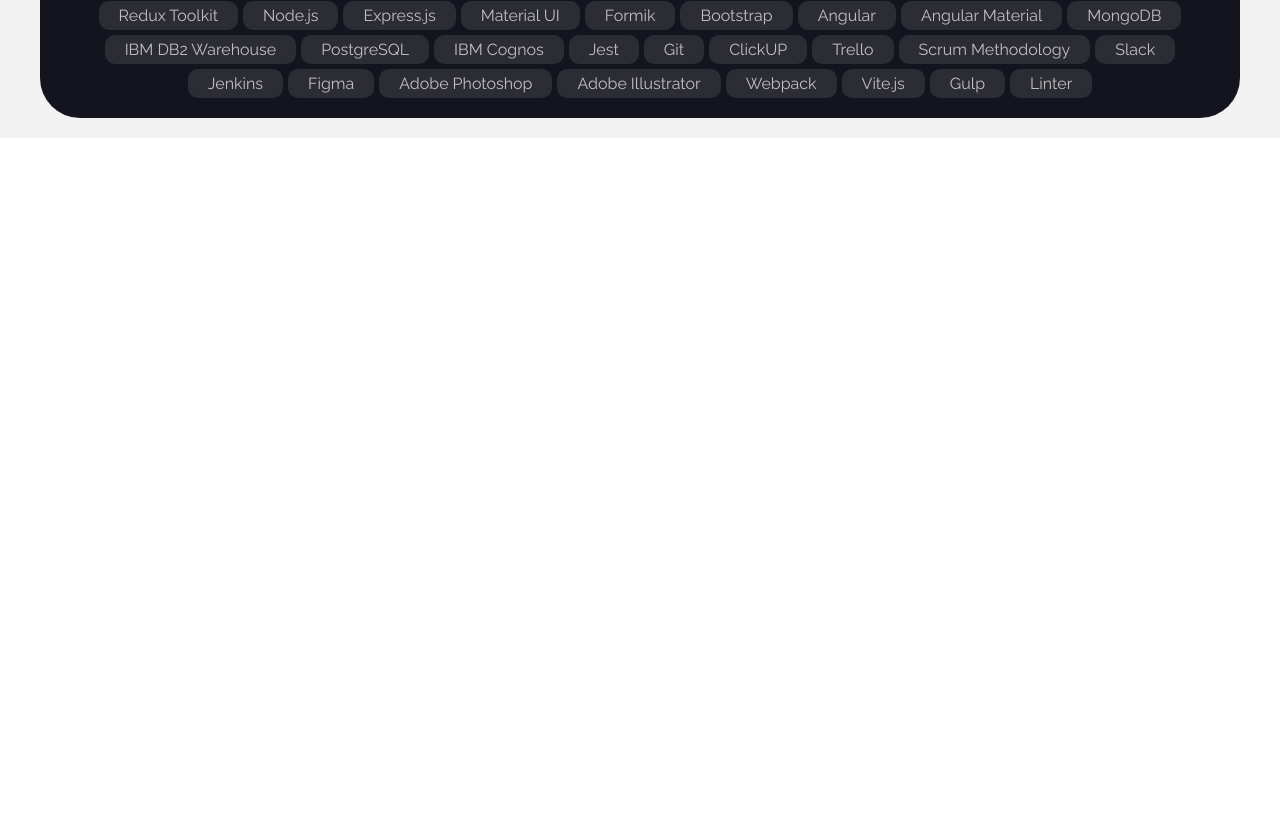
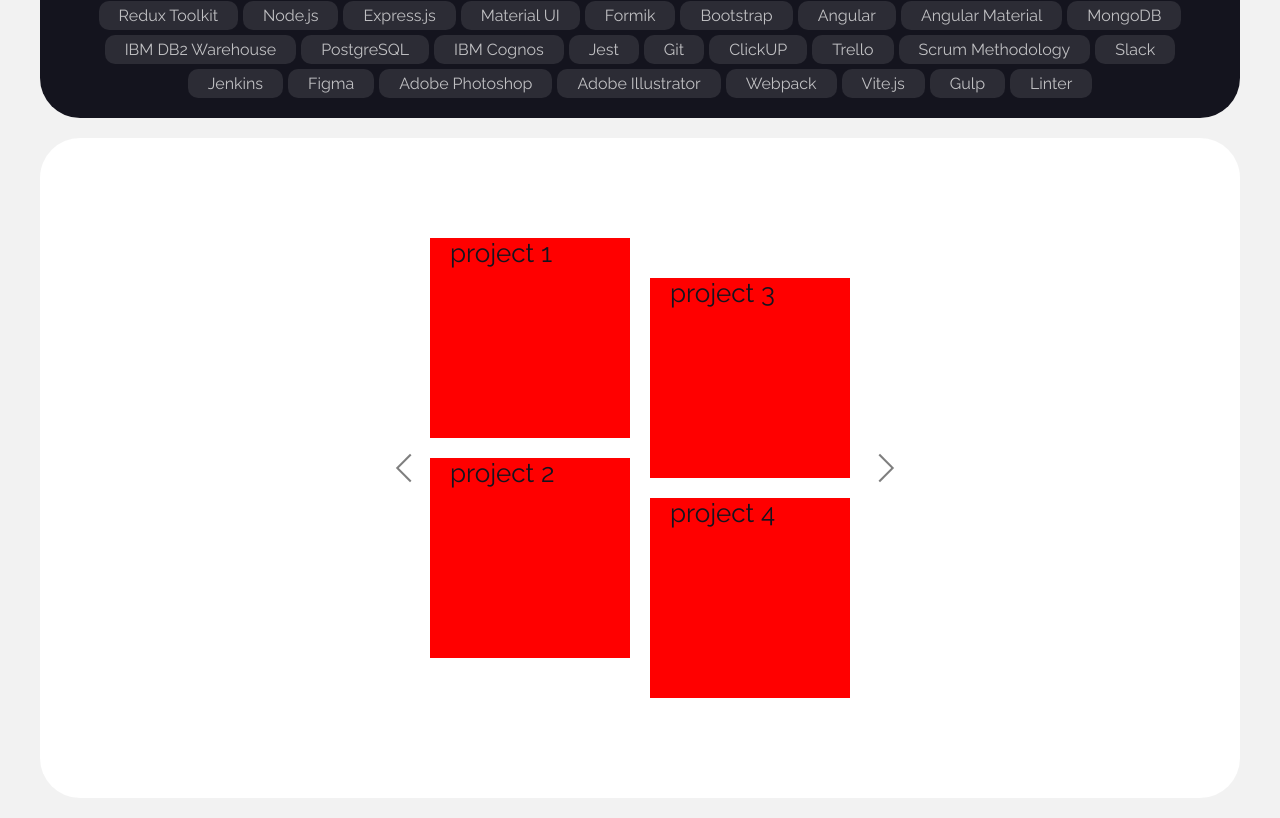
Before and after one commit to AKarpenka/stasy-portfolio, a React (Create React App) app: page / in a window 1280 px wide. Shown: the part 848-1666 px from the top of the page. Before the commit the page ends 986 px from the top, so only its background shows below. Built offline with nearby package versions, Linux system fonts and the light colour scheme.

Commit message:
added draft portfolio slider

```diff
--- a/package.json
+++ b/package.json
@@ -40,6 +40,7 @@
   "devDependencies": {
     "eslint": "^8.50.0",
     "eslint-plugin-react": "^7.33.2",
-    "eslint-plugin-react-hooks": "^4.6.0"
+    "eslint-plugin-react-hooks": "^4.6.0",
+    "prettier": "3.0.3"
   }
 }
--- a/src/App/App.js
+++ b/src/App/App.js
@@ -2,6 +2,7 @@
 import Header from '../components/header/header';
 import About from '../components/about/about';
 import Technologies from '../components/technologies/technologies';
+import Portfolio from '../components/portfolio/portfolio';
 
 function App() {
   return (
@@ -9,6 +10,7 @@
       <Header />
       <About />
       <Technologies />
+      <Portfolio />
     </div>
   );
 }
--- a/src/components/portfolio/portfolio.js
+++ b/src/components/portfolio/portfolio.js
@@ -0,0 +1,64 @@
+import './portfolio.scss';
+import ProjectsSlider from '../projectsSlider/projectsSlider';
+
+const projects = [
+    {
+        title: 'project 1',
+        description: 'qwertyfsdfsdfsdf',
+        gitHubLink: '',
+        demoLink: '',
+        image: ''
+    },
+    {
+        title: 'project 2',
+        description: 'qwertyfsdfsdfsdf',
+        gitHubLink: '',
+        demoLink: '',
+        image: ''
+    },
+    {
+        title: 'project 3',
+        description: 'qwertyfsdfsdfsdf',
+        gitHubLink: '',
+        demoLink: '',
+        image: ''
+    },
+    {
+        title: 'project 4',
+        description: 'qwertyfsdfsdfsdf',
+        gitHubLink: '',
+        demoLink: '',
+        image: ''
+    },
+    {
+        title: 'project 5',
+        description: 'qwertyfsdfsdfsdf',
+        gitHubLink: '',
+        demoLink: '',
+        image: ''
+    },
+    {
+        title: 'project 6',
+        description: 'qwertyfsdfsdfsdf',
+        gitHubLink: '',
+        demoLink: '',
+        image: ''
+    },
+    {
+        title: 'project 7',
+        description: 'qwertyfsdfsdfsdf',
+        gitHubLink: '',
+        demoLink: '',
+        image: ''
+    },
+];
+
+const Portfolio = () => {
+    return (
+        <div className="container">
+            <ProjectsSlider projects={projects} />
+        </div>
+    )
+}
+
+export default Portfolio;
--- /dev/null
+++ b/src/components/projectsSlider/projectsSlider.js
@@ -0,0 +1,89 @@
+/* eslint-disable react/prop-types */
+import { useState } from 'react';
+import './projectsSlider.scss';
+
+
+const ProjectsSlider = ({projects}) => {
+    const [index, setIndex] = useState(1);
+    const [length, setLength] = useState(projects.length);
+
+    const processProjects = (list) => {
+        if (Array.isArray(list)) {
+          let newList = [...list];
+          newList.unshift(list[list.length - 1]);
+          newList.push(list[0]);
+          return newList;
+        }
+      }
+
+    const [listProjects, setListProjects] = useState(() => processProjects(projects));
+
+    const onPrev = () => {
+        let idx = index - 1;
+        if (idx === 0) {
+            setIndex(length - 4);
+        } else {
+            setIndex(idx);
+        }
+    };
+
+    const onNext = () => {
+        let idx = (index + 1) % (length - 3);
+        if (idx === 0) {
+            setIndex(1);
+        } else {
+            setIndex(idx);
+        }
+    };
+
+    const renderPrevButton = () => {
+        return <div className="arrow arrow-left" onClick={onPrev}></div>;
+    };
+
+    const renderNextButton = () => {
+        return <div className="arrow arrow-right" onClick={onNext}></div>;
+    };
+
+    const renderSlides = (list) => {
+        return (
+            <div className="slider-wrapper">
+                <div
+                className="slides"
+                style={{
+                    transform: `translateX(-${index * 220 - 220}px)`
+                }}
+                >
+                    {list.map((project, idx, projectsList) => {
+                        if(idx % 2 !== 0) {
+                            return (
+                                <div
+                                    className="two-slides-wrapper"
+                                    key={idx}
+                                >
+                                    <div className="slide" >
+                                        {project.title}
+                                    </div>
+                                    {idx !== projectsList.length-2 &&
+                                        <div className="slide" >
+                                            {projectsList[idx+1]?.title}
+                                        </div>
+                                    }
+                                </div>
+                            )
+                        }
+                    })}
+                </div>
+            </div>
+        )
+    }
+
+    return (
+        <div className="carousel">
+            {renderPrevButton()}
+            {renderSlides(listProjects)}
+            {renderNextButton()}
+        </div>
+    )
+}
+
+export default ProjectsSlider;
--- /dev/null
+++ b/src/components/projectsSlider/projectsSlider.scss
@@ -0,0 +1,60 @@
+.carousel {
+    display: grid;
+    grid-template-columns: 50px 420px 50px;
+    justify-content: center;
+    align-items: center;
+
+    .slider-wrapper {
+        flex: 1;
+        overflow: hidden;
+        position: relative;
+
+        .slides {
+            display: flex;
+            transition: transform 500ms ease;
+
+            .two-slides-wrapper {
+                margin-right: 20px;
+            }
+
+            .two-slides-wrapper:nth-child(even) {
+                margin-top: 40px;
+            }
+
+            .slide {
+                height: 200px;
+                width: 200px;
+                padding: 0 20px;
+                background-color: red;
+                margin: 20px 0;
+
+                img {
+                  width: 100%;
+                  height: 100%;
+                }
+            }
+        }
+    }
+
+    .arrow {
+        cursor: pointer;
+        border-top: 2px solid;
+        border-left: 2px solid;
+        width: 20px;
+        height: 20px;
+        margin: 20px;
+        color: rgba(0, 0, 0, 0.5);
+
+        &:hover {
+            color: rgba(0, 0, 0, 1);
+        }
+    }
+
+    .arrow-left {
+        transform: rotate(315deg);
+    }
+
+    .arrow-right {
+        transform: rotate(135deg);
+    }
+}
--- a/src/index.js
+++ b/src/index.js
@@ -5,7 +5,7 @@
 
 const root = ReactDOM.createRoot(document.getElementById('root'));
 root.render(
-  <React.StrictMode>
+  // <React.StrictMode>
     <App />
-  </React.StrictMode>
+  // </React.StrictMode>
 );
```
Also changed, not shown: 1 other file (tests, documents, lock files or other folders).
